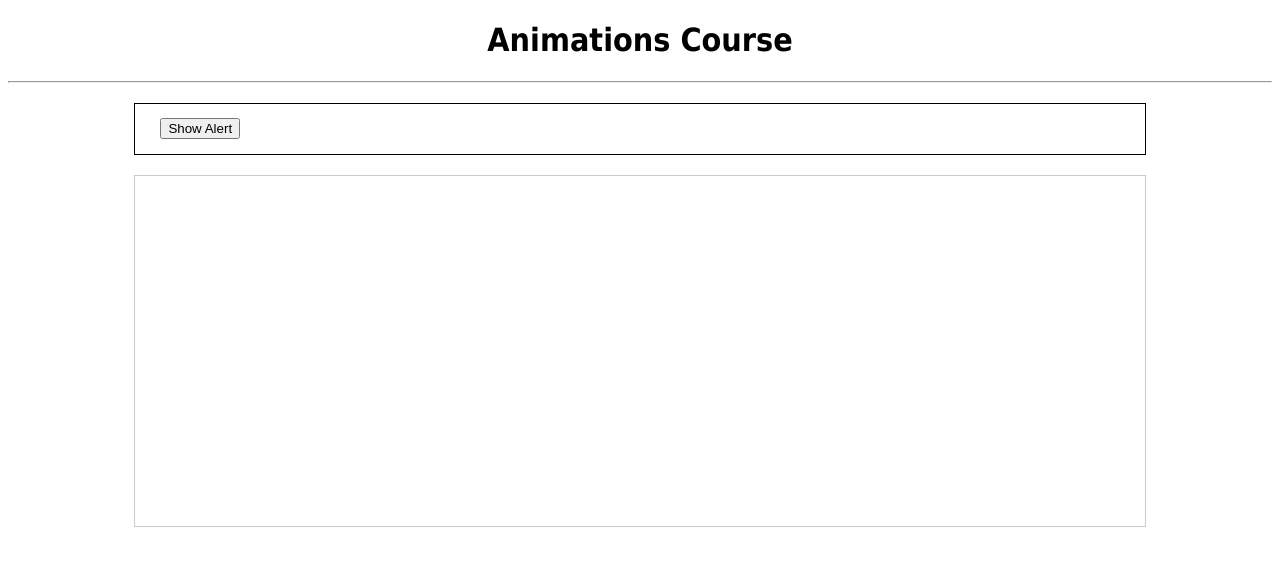
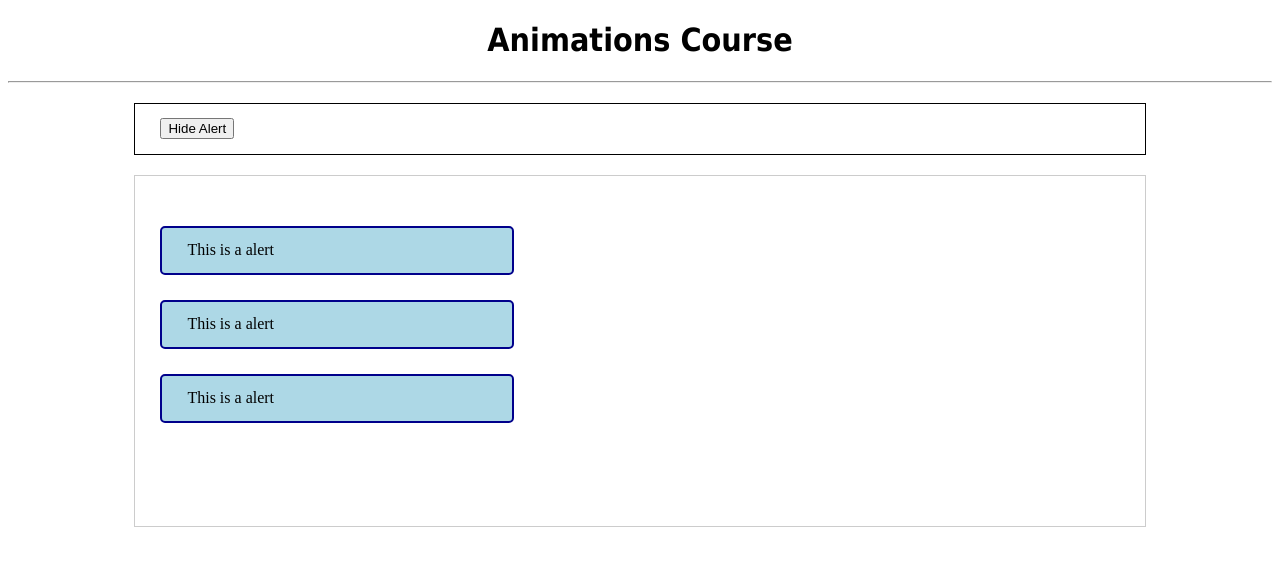
Before and after one commit to imganjgahi/VueTraining, a Vue app in the folder apps/cli/project/: page / in a window 1280 px wide. Shown: the top 566 px of the page. Built offline with nearby package versions, Linux system fonts and the light colour scheme.

Commit message:
appear transition

```diff
--- a/apps/cli/project/src/components/Animation/MainPage.vue
+++ b/apps/cli/project/src/components/Animation/MainPage.vue
@@ -13,6 +13,9 @@
         <transition name="fade">
           <div class="alert" v-if="showAlert">This is a alert</div>
         </transition>
+        <transition name="fade" appear>
+          <div class="alert" v-if="showAlert">This is a alert</div>
+        </transition>
 
       </div>
     </div>
@@ -24,7 +27,7 @@ export default {
   name: "AnimationPage",
   data() {
     return {
-      showAlert: false
+      showAlert: true
     };
   }
 };
```
